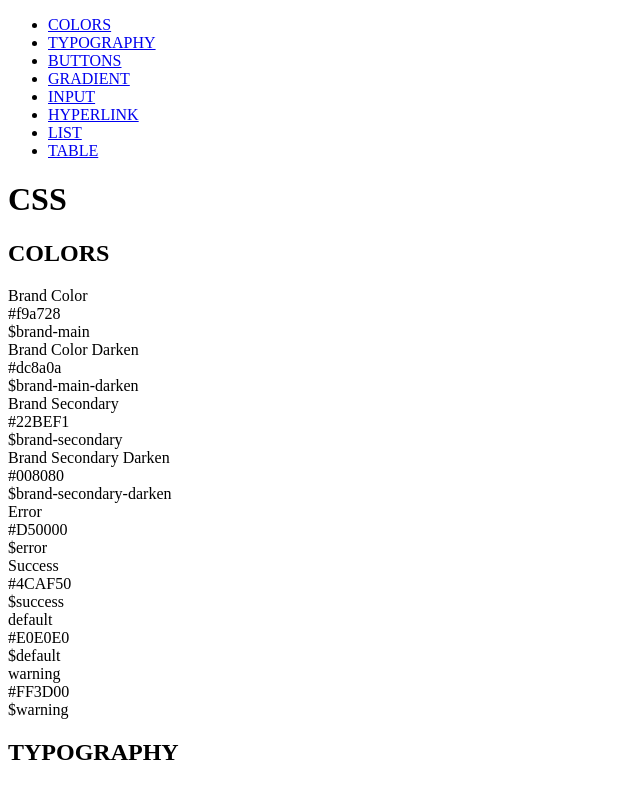
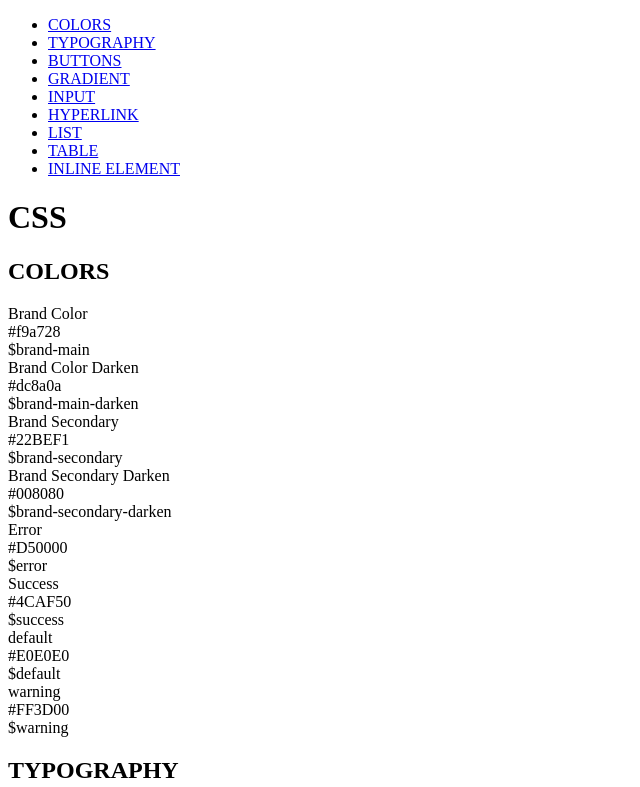
Before and after one commit to ChrisSasis/StyleGuide, a website: page src/index.html in a window 1280 px wide. Shown: the top 787 px of the page, without its empty margins (0-640 px from the left). Drawn offline with Linux system fonts and the light colour scheme.

Commit message:
table and inline elements

```diff
--- a/src/index.html
+++ b/src/index.html
@@ -19,6 +19,7 @@
 				<li><a href="#hyperlink">HYPERLINK</a></li>
 				<li><a href="#hyperlink">LIST</a></li>
 				<li><a href="#hyperlink">TABLE</a></li>
+				<li><a href="#inline-elements">INLINE ELEMENT</a></li>
 			</ul>
 		</div>
 		<div class="sg-wrap">
@@ -386,7 +387,6 @@
 				<p>
 					<q>This text has a quote</q>
 				</p>
-
 			</div>
 
 		</div><!-- end of sg-wrap -->
```
